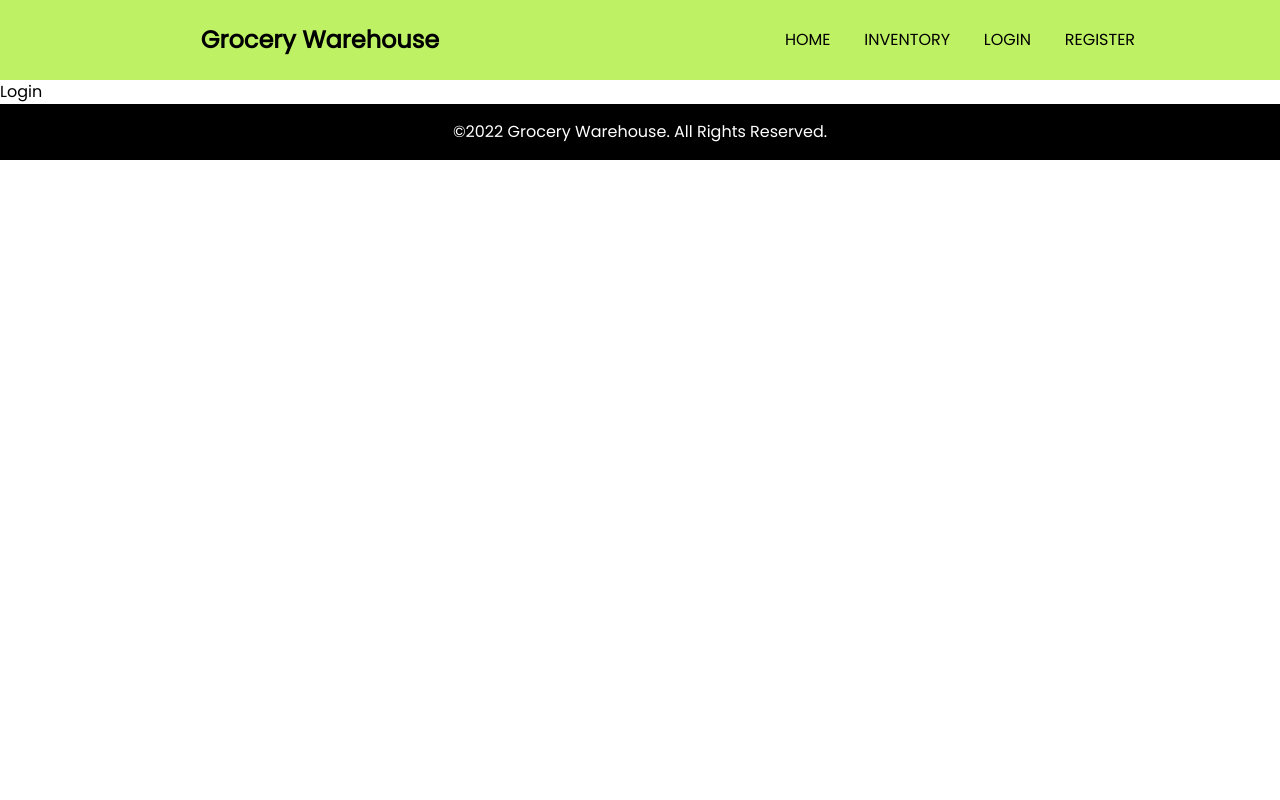
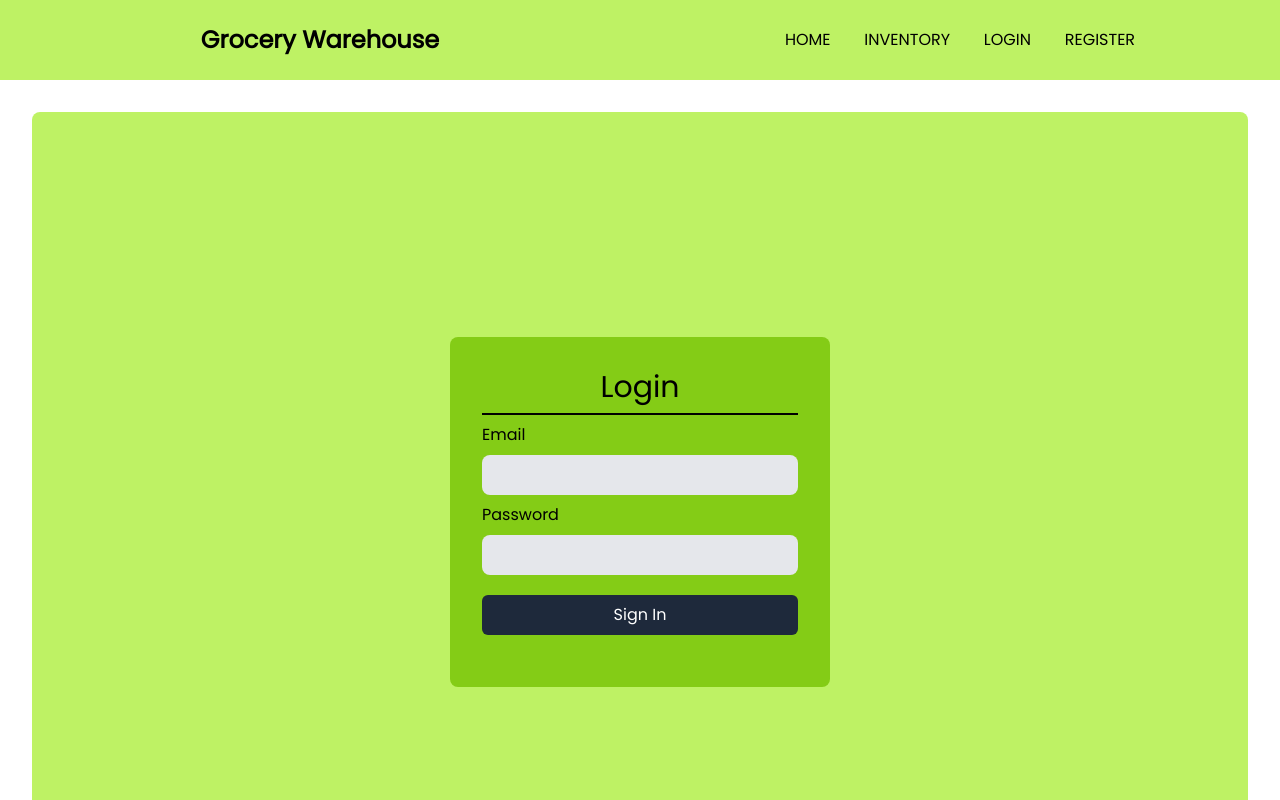
Before and after one commit to dev-weirdo/warehouse-management-client, a React (Create React App) app: page /login in a window 1280 px wide. Shown: the top 800 px of the page. Built offline with nearby package versions, Linux system fonts and the light colour scheme.

Commit message:
Login page added

```diff
--- a/src/components/Login/Login.js
+++ b/src/components/Login/Login.js
@@ -2,8 +2,20 @@ import React from 'react';
 
 const Login = () => {
     return (
-        <div>
-            <p>Login</p>
+        <div className='bg-lime-300 my-3 mx-1 md:m-8 rounded-lg h-screen flex flex-col justify-center'>
+            <form className='max-w-[380px] w-full mx-auto bg-lime-500 p-8 rounded-lg'>
+                <p className='text-center text-3xl'>Login</p>
+                <div className='border-black border my-2'></div>
+                <div className='flex flex-col'>
+                    <label>Email</label>
+                    <input className='mt-2 p-2 bg-gray-200 focus:bg-white outline-none rounded-lg' type="email" required />
+                </div>
+                <div className='flex flex-col mt-2'>
+                    <label>Password</label>
+                    <input className='mt-2 p-2 bg-gray-200 focus:bg-white outline-none rounded-lg' type="password" required />
+                </div>
+                <button className='bg-slate-800 hover:bg-slate-900 text-white w-full my-5 py-2 rounded-md'>Sign In</button>
+            </form>
         </div>
     );
 };
```
